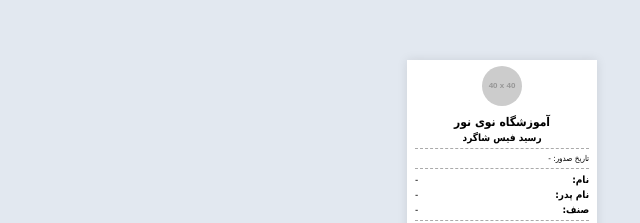
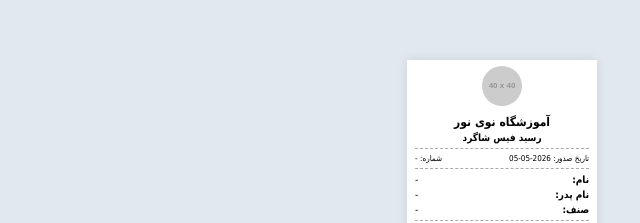
Before and after one commit to nnec1/nnec, a website: page receipt.html in a window 1280 px wide. Shown: the part 168-391 px from the top of the page, 249-889 px from the left. Drawn offline with Linux system fonts and the light colour scheme; no server answers; placeholder pictures from the web are drawn by us.

Commit message:
Update receipt.html

```diff
--- a/receipt.html
+++ b/receipt.html
@@ -164,7 +164,7 @@
 
         <div class="date-line">
             <span>تاریخ صدور: <span id="issueDate">-</span></span>
-            <!-- <span>شماره: <span id="receiptNumber">-</span></span> -->
+            <span>شماره: <span id="receiptNumber">-</span></span>
         </div>
         <div class="hr"></div>
 
```
